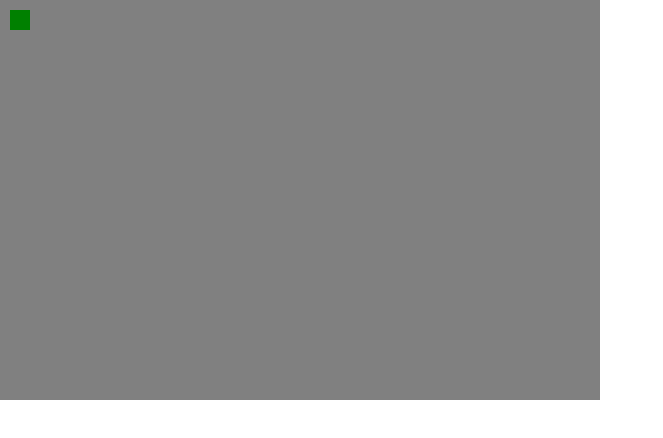
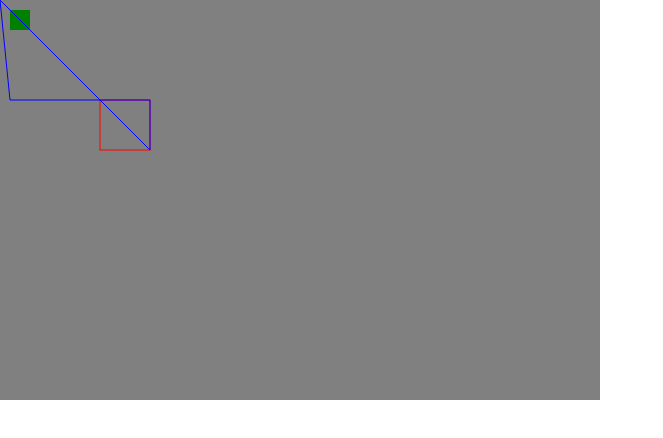
Before and after one commit to TakanoriOkawa/Canvas_Introduction, a plain HTML site: page index.html in a window 1280 px wide. Shown: the whole page, without its empty margins (0-663 px from the left). Drawn offline with Linux system fonts and the light colour scheme.

Commit message:
線を描く

```diff
--- a/index.html
+++ b/index.html
@@ -21,6 +21,25 @@
       // 点を描く
       context.fillStyle = 'green';
       context.fillRect(10, 10, 20, 20);
+
+      // 線を描画する
+      // 線の色を決定
+      context.strokeStyle = 'red';
+
+      // 線で矩形を描く
+      context.strokeRect(100, 100, 50, 50);
+
+      // 線を描く
+      context.strokeStyle = 'blue';
+      context.moveTo(0, 0); // 始点
+      context.lineTo(150, 150); // 次のパス
+      context.lineTo(150, 100); // その次のパス
+      context.lineTo(10, 100); // 終点
+
+      context.closePath(); // 現在の点から、終点までをつなげる
+      context.stroke(); // 実際に線を描画する(塗り)
+
+      // context.fill();
     </script>
   </body>
 </html>
```
